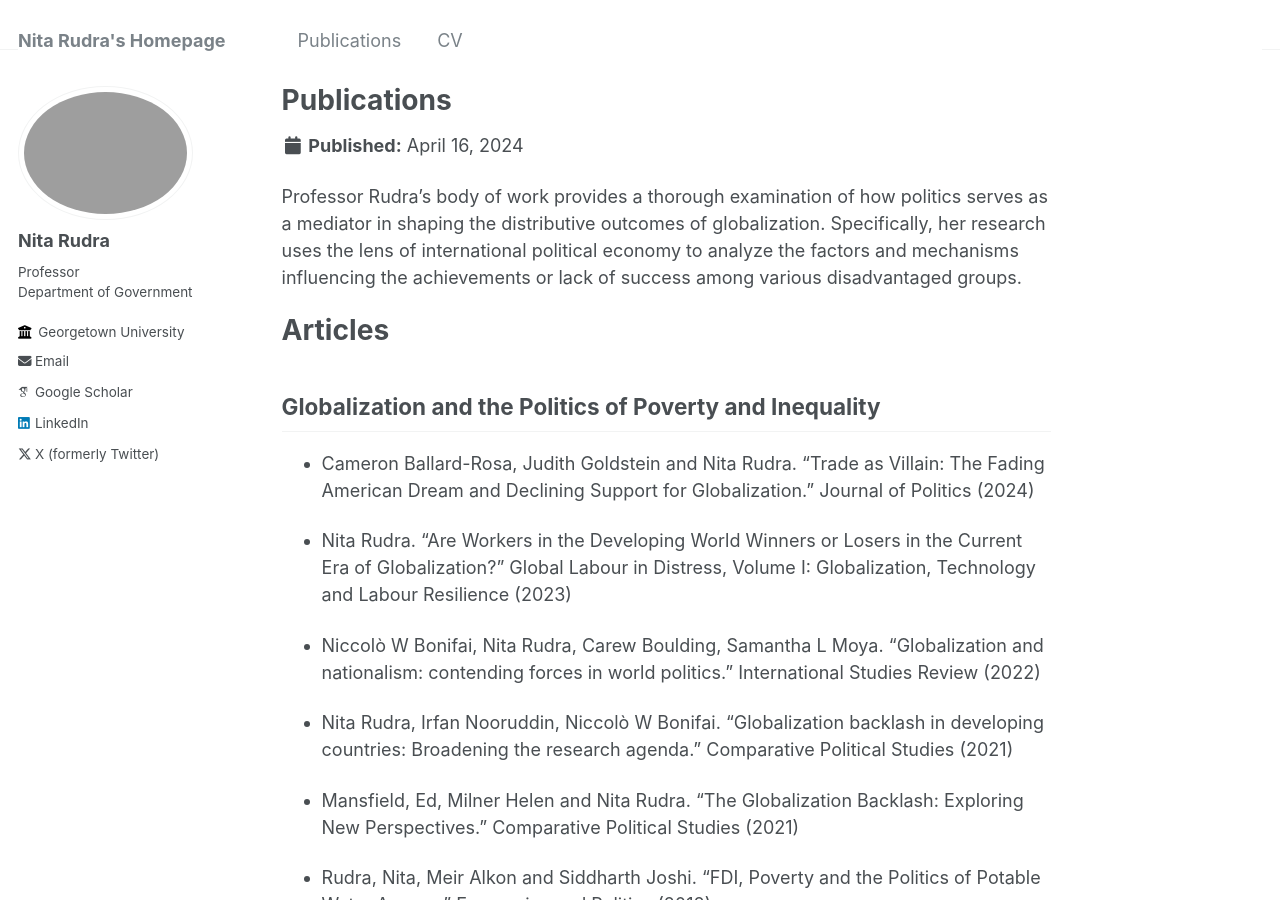
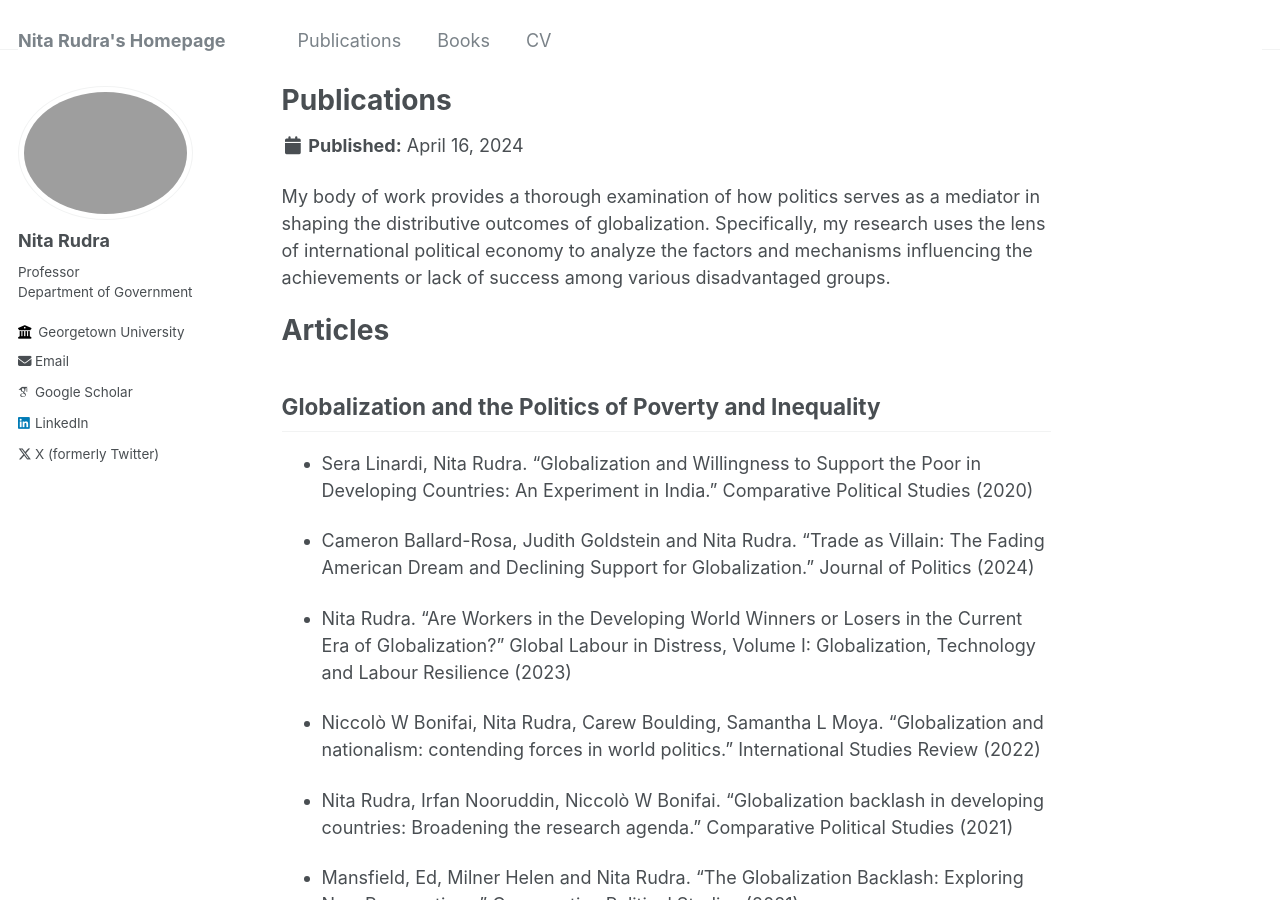
Before and after one commit to koka201/Nita-Rudra, a Jekyll site: the page built from _publications/Publications.md, in a window 1280 px wide and 900 px high. Built offline with Jekyll 4.4.1, drawn with Linux system fonts in a browser that asks for light colours; some web fonts are replaced; some of the changed text lies outside the part shown.

Commit message:
update 20240416

```diff
--- a/_data/navigation.yml
+++ b/_data/navigation.yml
@@ -2,6 +2,9 @@
 main:
   - title: "Publications"
     url: /publications/
+
+  - title: "Books"
+    url: /books/
 
   # - title: "Talks"
   #   url: /talks/
--- a/_publications/Publications.md
+++ b/_publications/Publications.md
@@ -1,16 +1,17 @@
 ---
 title: "Publications"
-excerpt: "Short description of portfolio item number 1<br/><img src='/images/500x300.png'>"
+#excerpt: "Short description of portfolio item number 1<br/><img src='/images/500x300.png'>"
 collection: Publications
 ---
 
-Professor Rudra’s body of work provides a thorough examination of how politics serves as a mediator in shaping the distributive outcomes of globalization. Specifically, her research uses the lens of international political economy to analyze the factors and mechanisms influencing the achievements or lack of success among  various disadvantaged groups.
+My body of work provides a thorough examination of how politics serves as a mediator in shaping the distributive outcomes of globalization. Specifically, my research uses the lens of international political economy to analyze the factors and mechanisms influencing the achievements or lack of success among various disadvantaged groups.
 
 Articles
 ======
 
 Globalization and the Politics of Poverty and Inequality
 ------
+*  Sera Linardi, Nita Rudra. “Globalization and Willingness to Support the Poor in Developing Countries: An Experiment in India.” Comparative Political Studies (2020)
 
 * Cameron Ballard-Rosa, Judith Goldstein and Nita Rudra. “Trade as Villain: The Fading American Dream and Declining Support for Globalization.” Journal of Politics (2024)
 
```
Also changed, not shown: other parts of _publications/Publications.md (+0 -2 lines), _books/books.md (added, +24 -0 lines).
